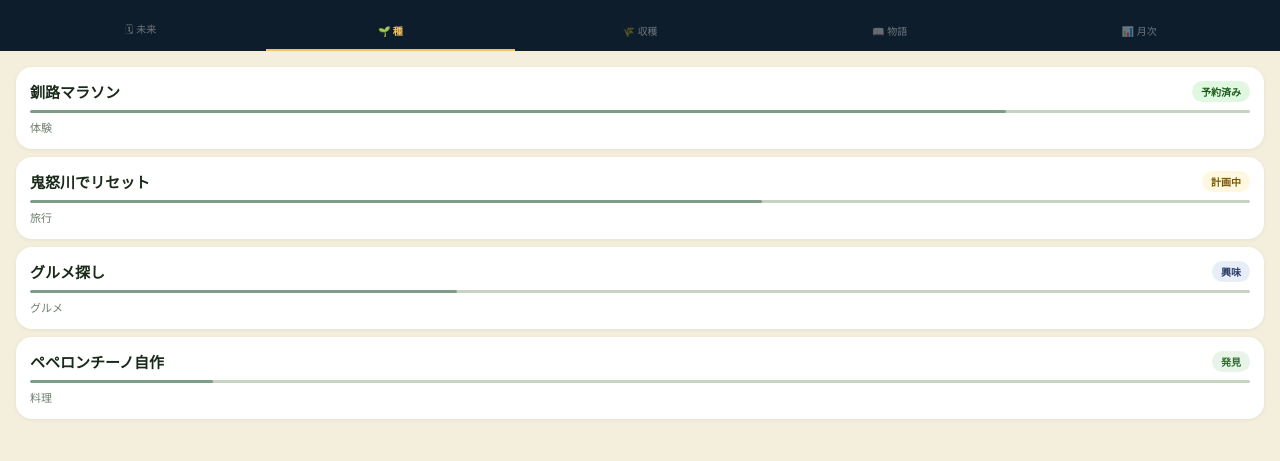
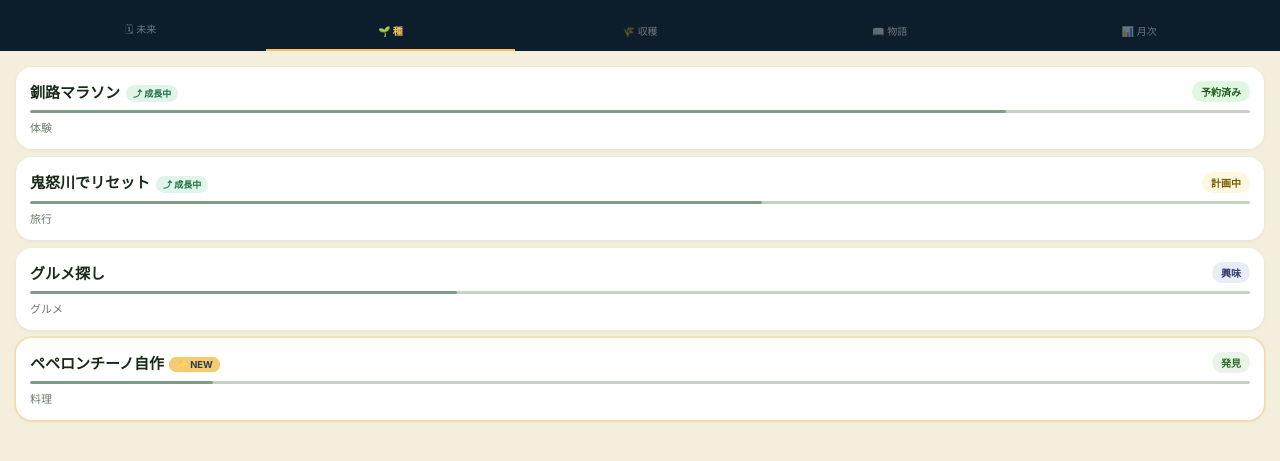
Before and after one commit to ryota0131-ship-it/astome-bot, a website: page public/calendar.html in a window 1280 px wide. Both pictures are taken after a click on the button "🌱 種". Shown: the part 85-546 px from the top of the page. Drawn offline with Linux system fonts and the light colour scheme.

Commit message:
Update calendar.html

```diff
--- a/public/calendar.html
+++ b/public/calendar.html
@@ -124,9 +124,45 @@
   .empty-icon { font-size: 44px; margin-bottom: 12px; }
   .empty-text { font-size: 14px; line-height: 1.7; }
 
-  .loading { text-align: center; padding: 60px 16px; color: var(--muted); }
-  .spinner { width: 28px; height: 28px; border: 3px solid var(--sage-light); border-top-color: var(--sage); border-radius: 50%; animation: spin 0.8s linear infinite; margin: 0 auto 12px; }
-  @keyframes spin { to { transform: rotate(360deg); } }
+  /* 最近のうごきセクション */
+  .recent-card { background: linear-gradient(135deg, #fffbef 0%, #fff8e0 100%); border-radius: var(--r); padding: 14px 16px; margin-bottom: 16px; box-shadow: 0 1px 4px rgba(0,0,0,0.06); border-left: 3px solid var(--gold); }
+  .recent-title { font-size: 11px; font-weight: 700; color: var(--muted); letter-spacing: 0.08em; text-transform: uppercase; margin-bottom: 10px; display: flex; align-items: center; gap: 6px; }
+  .recent-item { display: flex; align-items: center; gap: 10px; padding: 6px 0; font-size: 13px; line-height: 1.4; }
+  .recent-item + .recent-item { border-top: 1px dashed rgba(0,0,0,0.06); }
+  .recent-icon { font-size: 16px; flex-shrink: 0; width: 22px; text-align: center; }
+  .recent-text { flex: 1; }
+  .recent-when { font-size: 10px; color: var(--muted); margin-top: 1px; }
+  .recent-empty { font-size: 12px; color: var(--muted); padding: 4px 0; }
+
+  /* 新規/成長中バッジ */
+  .freshness { display: inline-flex; align-items: center; gap: 3px; font-size: 9px; padding: 2px 7px; border-radius: 10px; font-weight: 700; margin-left: 6px; vertical-align: middle; }
+  .fresh-new { background: var(--gold); color: var(--dark); animation: gentlePulse 2s ease-in-out infinite; }
+  .fresh-growing { background: #e0f4ea; color: #1d6e3d; }
+
+  /* 新規カードのソフトグロー */
+  .is-new { box-shadow: 0 0 0 2px rgba(243, 194, 91, 0.4), 0 1px 4px rgba(0,0,0,0.06); animation: gentleGlow 3s ease-in-out infinite; }
+
+  /* progress bar アニメーション */
+  .progress-bar { transition: width 1.2s cubic-bezier(0.22, 1, 0.36, 1); }
+
+  /* キーフレーム */
+  @keyframes gentlePulse {
+    0%, 100% { opacity: 1; transform: scale(1); }
+    50% { opacity: 0.85; transform: scale(1.05); }
+  }
+  @keyframes gentleGlow {
+    0%, 100% { box-shadow: 0 0 0 2px rgba(243, 194, 91, 0.3), 0 1px 4px rgba(0,0,0,0.06); }
+    50% { box-shadow: 0 0 0 4px rgba(243, 194, 91, 0.15), 0 1px 6px rgba(0,0,0,0.08); }
+  }
+  @keyframes fadeInUp {
+    from { opacity: 0; transform: translateY(8px); }
+    to { opacity: 1; transform: translateY(0); }
+  }
+  .recent-item { animation: fadeInUp 0.5s ease-out backwards; }
+  .recent-item:nth-child(2) { animation-delay: 0.1s; }
+  .recent-item:nth-child(3) { animation-delay: 0.2s; }
+  .recent-item:nth-child(4) { animation-delay: 0.3s; }
+  .recent-item:nth-child(5) { animation-delay: 0.4s; }
 </style>
 </head>
 <body>
@@ -165,17 +201,18 @@ const STATUS_POINT = {dream:1,interest:2,plan:3,scheduled:5};
 
 const demo = {
   futureEvents: [
-    {title:'釧路湿原マラソン',status:'scheduled',date:'2026-07',sourceSeed:'釧路マラソン'},
-    {title:'鬼怒川温泉',status:'plan',date:'2026-09',sourceSeed:'鬼怒川でリセット'},
-    {title:'嫁さんと寿司',status:'interest',date:null,sourceSeed:'グルメ探し'},
-    {title:'屋久島',status:'dream',date:null,sourceSeed:null},
-    {title:'スカイダイビング',status:'dream',date:null,sourceSeed:null},
+    {title:'釧路湿原マラソン',status:'scheduled',date:'2026-07',sourceSeed:'釧路マラソン',createdAt:Date.now()-45*86400*1000,
+     history:[{status:'plan',at:Date.now()-45*86400*1000},{status:'scheduled',at:Date.now()-4*86400*1000}]},
+    {title:'鬼怒川温泉',status:'plan',date:'2026-09',sourceSeed:'鬼怒川でリセット',createdAt:Date.now()-10*86400*1000},
+    {title:'嫁さんと寿司',status:'interest',date:null,sourceSeed:'グルメ探し',createdAt:Date.now()-14*86400*1000},
+    {title:'屋久島',status:'dream',date:null,sourceSeed:null,createdAt:Date.now()-2*86400*1000},
+    {title:'スカイダイビング',status:'dream',date:null,sourceSeed:null,createdAt:Date.now()-60*86400*1000},
   ],
   seeds: [
-    {name:'釧路マラソン',category:'体験',stage:'booked',createdAt:Date.now()-60*86400*1000,originalWish:'釧路で走りたい'},
-    {name:'鬼怒川でリセット',category:'旅行',stage:'planning',createdAt:Date.now()-30*86400*1000,originalWish:'温泉行きたいなー'},
+    {name:'釧路マラソン',category:'体験',stage:'booked',createdAt:Date.now()-60*86400*1000,lastMentionAt:Date.now()-3*86400*1000,originalWish:'釧路で走りたい'},
+    {name:'鬼怒川でリセット',category:'旅行',stage:'planning',createdAt:Date.now()-30*86400*1000,lastMentionAt:Date.now()-1*86400*1000,originalWish:'温泉行きたいなー'},
     {name:'グルメ探し',category:'グルメ',stage:'interested',createdAt:Date.now()-14*86400*1000,originalWish:'美味しいもの食べたい'},
-    {name:'ペペロンチーノ自作',category:'料理',stage:'discovered',createdAt:Date.now()-5*86400*1000,originalWish:'ペペロンチーノってどう作るの'},
+    {name:'ペペロンチーノ自作',category:'料理',stage:'discovered',createdAt:Date.now()-1*86400*1000,originalWish:'ペペロンチーノってどう作るの'},
   ],
   harvestedSeeds: [
     {name:'カツカレー探し',harvestNote:'蒲田のいっぺこっぺ、最高だった。',harvestedAt:Date.now()-7*86400*1000,futureTitle:'蒲田カツカレー',futureDate:'2026-05',nextSeed:'グルメ探し',originalWish:'美味しいカツカレー探してた'},
@@ -192,6 +229,97 @@ const demo = {
 const fmtDate = d => {if(!d)return 'いつか';const[y,m]=d.split('-');return`${y}年${parseInt(m)}月`;};
 const fmtTs = ts => {if(!ts)return'';const d=new Date(ts);return`${d.getFullYear()}年${d.getMonth()+1}月`;};
 const calcBal = events => events.filter(e=>e.status!=='harvest'&&e.status!=='done').reduce((s,e)=>s+(STATUS_POINT[e.status]||0),0);
+
+// 経過日数
+const daysSince = ts => ts ? Math.floor((Date.now() - ts) / (24*60*60*1000)) : Infinity;
+// 相対時刻表記
+const relTime = ts => {
+  const d = daysSince(ts);
+  if (d === 0) return '今日';
+  if (d === 1) return '昨日';
+  if (d < 7) return `${d}日前`;
+  if (d < 14) return '先週';
+  if (d < 30) return `${Math.floor(d/7)}週間前`;
+  return `${Math.floor(d/30)}ヶ月前`;
+};
+// 新規判定（3日以内）
+const isNew = ts => daysSince(ts) <= 3;
+// 成長中判定（lastMentionAt or historyの最終stage変化が7日以内）
+const isGrowing = item => {
+  if (item.lastMentionAt && daysSince(item.lastMentionAt) <= 7 && !isNew(item.createdAt)) return true;
+  if (Array.isArray(item.history) && item.history.length >= 2) {
+    const last = item.history[item.history.length - 1];
+    if (last && last.at && daysSince(last.at) <= 7) return true;
+  }
+  return false;
+};
+
+// 最近のうごきタイムライン生成
+function buildRecentActivity(data) {
+  const items = [];
+  const THIRTY = 30 * 24 * 60 * 60 * 1000;
+  const now = Date.now();
+
+  // 新規の種
+  (data.seeds || []).forEach(s => {
+    if (s.createdAt && now - s.createdAt < THIRTY) {
+      items.push({
+        ts: s.createdAt,
+        icon: '🌱',
+        text: `<strong>${s.name}</strong> の種が芽吹いた`,
+      });
+    }
+  });
+
+  // 新規の未来イベント
+  (data.futureEvents || []).forEach(e => {
+    if (e.createdAt && now - e.createdAt < THIRTY) {
+      items.push({
+        ts: e.createdAt,
+        icon: '✨',
+        text: `<strong>${e.title}</strong> が未来カレンダーに加わった`,
+      });
+    }
+    // ステージ変化（historyの最後のエントリ）
+    if (Array.isArray(e.history) && e.history.length >= 2) {
+      const last = e.history[e.history.length - 1];
+      if (last && last.at && now - last.at < THIRTY) {
+        const statusLabel = STATUS_LABEL[last.status] || last.status;
+        items.push({
+          ts: last.at,
+          icon: '⤴',
+          text: `<strong>${e.title}</strong> が「${statusLabel}」に進んだ`,
+        });
+      }
+    }
+  });
+
+  // 収穫
+  (data.harvestedSeeds || []).forEach(h => {
+    if (h.harvestedAt && now - h.harvestedAt < THIRTY) {
+      items.push({
+        ts: h.harvestedAt,
+        icon: '🌾',
+        text: `<strong>${h.name}</strong> を収穫した`,
+      });
+    }
+  });
+
+  // 時系列で新しい順、最大5件
+  items.sort((a, b) => b.ts - a.ts);
+  return items.slice(0, 5);
+}
+
+function renderRecentActivity(data) {
+  const items = buildRecentActivity(data);
+  if (items.length === 0) return '';
+  const list = items.map(it => `
+    <div class="recent-item">
+      <div class="recent-icon">${it.icon}</div>
+      <div class="recent-text">${it.text}<div class="recent-when">${relTime(it.ts)}</div></div>
+    </div>`).join('');
+  return `<div class="recent-card"><div class="recent-title">✨ 最近のうごき</div>${list}</div>`;
+}
 
 function initBalance(data) {
   const bal = calcBal(data.futureEvents);
@@ -219,25 +347,45 @@ function initBalance(data) {
 
 function renderCalendar(data) {
   const el = document.getElementById('tab-calendar');
+  const recent = renderRecentActivity(data);
   const active = data.futureEvents.filter(e=>e.status!=='harvest'&&e.status!=='done');
-  if(!active.length){el.innerHTML=empty('🗓','未来カレンダーはまだ空です<br>アストと話して未来を増やそう🌱');return;}
+  if(!active.length){el.innerHTML=recent+empty('🗓','未来カレンダーはまだ空です<br>アストと話して未来を増やそう🌱');return;}
   const hot=active.filter(e=>e.status==='scheduled');
   const warm=active.filter(e=>['plan','interest'].includes(e.status));
   const dream=active.filter(e=>e.status==='dream');
-  let h='';
+  let h=recent;
   if(hot.length){h+=ghd('🔥','もうすぐ叶いそう');hot.forEach(e=>h+=ec(e));}
   if(warm.length){h+=ghd('🌱','育て中');warm.forEach(e=>h+=ec(e));}
   if(dream.length){h+=ghd('✨','いつか');dream.forEach(e=>h+=ec(e));}
   el.innerHTML=h;
 }
 const ghd=(em,lb)=>`<div class="group-hd"><span>${em}</span><span class="group-label">${lb}</span></div>`;
-const ec=e=>`<div class="event-card"><div class="dot dot-${e.status}"></div><div class="event-body"><div class="event-title">${e.title}</div><div class="event-date">${fmtDate(e.date)}</div></div><div class="event-badge">${STATUS_LABEL[e.status]||e.status}</div></div>`;
+const freshnessBadge = item => {
+  if (isNew(item.createdAt)) return `<span class="freshness fresh-new">✨ NEW</span>`;
+  if (isGrowing(item)) return `<span class="freshness fresh-growing">⤴ 成長中</span>`;
+  return '';
+};
+const ec=e=>{
+  const cls = isNew(e.createdAt) ? 'event-card is-new' : 'event-card';
+  return `<div class="${cls}"><div class="dot dot-${e.status}"></div><div class="event-body"><div class="event-title">${e.title}${freshnessBadge(e)}</div><div class="event-date">${fmtDate(e.date)}</div></div><div class="event-badge">${STATUS_LABEL[e.status]||e.status}</div></div>`;
+};
 
 function renderSeeds(data) {
   const el=document.getElementById('tab-seeds');
   const active=data.seeds.filter(s=>s.stage!=='harvested');
   if(!active.length){el.innerHTML=empty('🌱','育っている種がありません');return;}
-  el.innerHTML=active.map(s=>`<div class="seed-card"><div class="seed-header"><div class="seed-name">${s.name}</div><div class="seed-badge b-${s.stage}">${STAGE_LABEL[s.stage]||s.stage}</div></div><div class="progress"><div class="progress-bar" style="width:${STAGE_PROGRESS[s.stage]||15}%"></div></div><div class="seed-cat">${s.category}</div></div>`).join('');
+  el.innerHTML=active.map(s=>{
+    const cls = isNew(s.createdAt) ? 'seed-card is-new' : 'seed-card';
+    const progress = STAGE_PROGRESS[s.stage]||15;
+    // 初期幅0%でレンダリング → 描画後にanimateで目標値へ
+    return `<div class="${cls}"><div class="seed-header"><div class="seed-name">${s.name}${freshnessBadge(s)}</div><div class="seed-badge b-${s.stage}">${STAGE_LABEL[s.stage]||s.stage}</div></div><div class="progress"><div class="progress-bar" style="width:0%" data-target="${progress}"></div></div><div class="seed-cat">${s.category}</div></div>`;
+  }).join('');
+  // 次フレームで目標幅にアニメーション
+  requestAnimationFrame(() => {
+    el.querySelectorAll('.progress-bar').forEach(bar => {
+      bar.style.width = bar.dataset.target + '%';
+    });
+  });
 }
 
 function renderHarvest(data) {
@@ -331,44 +479,12 @@ function switchTab(name) {
   document.getElementById(`tab-${name}`).classList.add('active');
 }
 
-// URLパラメータからuserIdを取得してAPIからデータを取得
-async function loadData() {
-  const params = new URLSearchParams(location.search);
-  const userId = params.get('userId');
-
-  // userIdがない場合はデモデータ
-  if (!userId) {
-    return demo;
-  }
-
-  try {
-    const res = await fetch(`/api/calendar-data?userId=${encodeURIComponent(userId)}`);
-    if (!res.ok) throw new Error('API error');
-    return await res.json();
-  } catch (e) {
-    console.error('データ取得失敗:', e);
-    return demo;
-  }
-}
-
-// ローディング表示
-document.querySelectorAll('.content').forEach(el => {
-  el.innerHTML = '<div class="loading"><div class="spinner"></div>読み込み中...</div>';
-});
-
-loadData().then(data => {
-  initBalance(data);
-  renderCalendar(data);
-  renderSeeds(data);
-  renderHarvest(data);
-  renderStory(data);
-  renderReport(data);
-
-  // ハッシュ対応を追加
-  const hash = location.hash.replace('#', '');
-  const valid = ['calendar', 'seeds', 'story', 'report'];
-  if (valid.includes(hash)) switchTab(hash);
-});
+initBalance(demo);
+renderCalendar(demo);
+renderSeeds(demo);
+renderHarvest(demo);
+renderStory(demo);
+renderReport(demo);
 </script>
 </body>
 </html>
```
